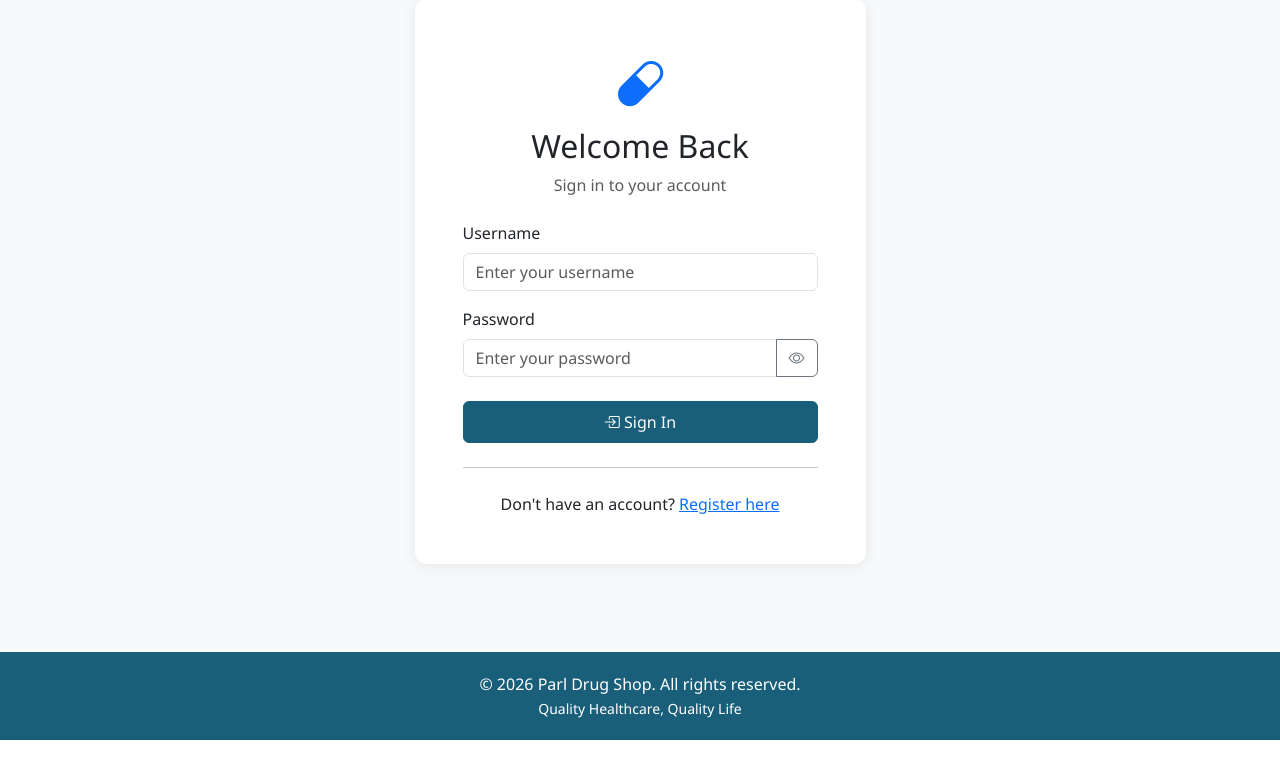
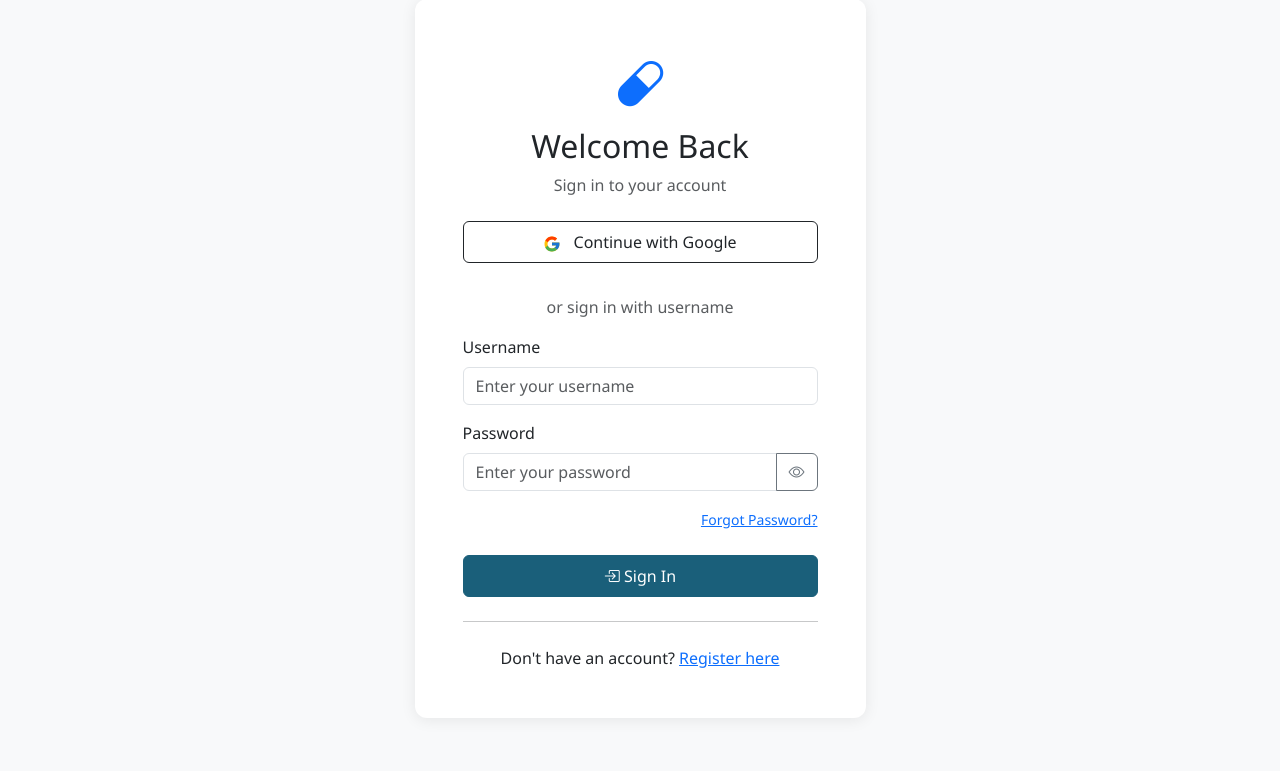
Before and after one commit to eroun01/dotar-drugshop, a Flask app: page /auth/login in a window 1280 px wide. Shown: the part 111-882 px from the top of the page. Before the commit the page ends 851 px from the top, so only its background shows below. Run offline with Flask 3, Linux system fonts and the light colour scheme; some libraries are stand-ins or nearby versions.

Commit message:
Add forgot password with email reset and Google OAuth login/registration

```diff
--- a/app/__init__.py
+++ b/app/__init__.py
@@ -2,11 +2,13 @@ from flask import Flask
 from flask_sqlalchemy import SQLAlchemy
 from flask_login import LoginManager
 from flask_wtf.csrf import CSRFProtect
+from flask_mail import Mail
 from config import Config
 
 db = SQLAlchemy()
 login_manager = LoginManager()
 csrf = CSRFProtect()
+mail = Mail()
 
 def create_app():
     app = Flask(__name__)
@@ -15,6 +17,7 @@ def create_app():
     db.init_app(app)
     login_manager.init_app(app)
     csrf.init_app(app)
+    mail.init_app(app)
 
     login_manager.login_view = 'auth.login'
     login_manager.login_message = 'Please log in to access this page.'
--- a/app/forms.py
+++ b/app/forms.py
@@ -9,6 +9,15 @@ from app.uganda_locations import get_district_choices
 class LoginForm(FlaskForm):
     username = StringField('Username', validators=[DataRequired(), Length(min=3, max=80)])
     password = PasswordField('Password', validators=[DataRequired()])
+
+
+class ForgotPasswordForm(FlaskForm):
+    email = StringField('Email', validators=[DataRequired(), Email()])
+
+
+class ResetPasswordForm(FlaskForm):
+    password = PasswordField('New Password', validators=[DataRequired(), Length(min=6)])
+    confirm_password = PasswordField('Confirm Password', validators=[DataRequired(), EqualTo('password')])
 
 
 class RegistrationForm(FlaskForm):
--- a/app/routes/auth.py
+++ b/app/routes/auth.py
@@ -1,10 +1,68 @@
-from flask import Blueprint, render_template, redirect, url_for, flash, request
+from flask import Blueprint, render_template, redirect, url_for, flash, request, current_app, session
 from flask_login import login_user, logout_user, login_required, current_user
-from app import db
+from flask_mail import Message
+from app import db, mail
 from app.models import User
-from app.forms import LoginForm, RegistrationForm
+from app.forms import LoginForm, RegistrationForm, ForgotPasswordForm, ResetPasswordForm
+import secrets
+import requests
 
 bp = Blueprint('auth', __name__, url_prefix='/auth')
+
+
+def send_reset_email(user):
+    """Send password reset email to user"""
+    token = user.get_reset_token()
+    reset_url = url_for('auth.reset_password', token=token, _external=True)
+
+    msg = Message(
+        'Password Reset Request - Dotar Drug Shop',
+        recipients=[user.email]
+    )
+    msg.body = f'''Hello {user.full_name},
+
+You requested a password reset for your Dotar Drug Shop account.
+
+Click the link below to reset your password:
+{reset_url}
+
+This link will expire in 30 minutes.
+
+If you did not request this, please ignore this email.
+
+Best regards,
+Dotar Drug Shop Team
+'''
+    msg.html = f'''
+    <div style="font-family: Arial, sans-serif; max-width: 600px; margin: 0 auto;">
+        <div style="background: #0d6efd; color: white; padding: 20px; text-align: center;">
+            <h1 style="margin: 0;">Dotar Drug Shop</h1>
+        </div>
+        <div style="padding: 30px; background: #f8f9fa;">
+            <h2>Password Reset Request</h2>
+            <p>Hello <strong>{user.full_name}</strong>,</p>
+            <p>You requested a password reset for your account.</p>
+            <p style="text-align: center; margin: 30px 0;">
+                <a href="{reset_url}" style="background: #0d6efd; color: white; padding: 12px 30px; text-decoration: none; border-radius: 5px; display: inline-block;">
+                    Reset Password
+                </a>
+            </p>
+            <p style="color: #666; font-size: 14px;">This link will expire in 30 minutes.</p>
+            <p style="color: #666; font-size: 14px;">If you did not request this, please ignore this email.</p>
+        </div>
+        <div style="background: #e9ecef; padding: 15px; text-align: center; font-size: 12px; color: #666;">
+            &copy; Dotar Drug Shop - Quality Healthcare, Quality Life
+        </div>
+    </div>
+    '''
+
+    try:
+        mail.send(msg)
+        return True
+    except Exception as e:
+        current_app.logger.error(f'Failed to send email: {e}')
+        return False
+
 
 @bp.route('/login', methods=['GET', 'POST'])
 def login():
@@ -37,6 +95,7 @@ def login():
 
     return render_template('auth/login.html', form=form)
 
+
 @bp.route('/register', methods=['GET', 'POST'])
 def register():
     if current_user.is_authenticated:
@@ -59,9 +118,172 @@ def register():
 
     return render_template('auth/register.html', form=form)
 
+
 @bp.route('/logout')
 @login_required
 def logout():
     logout_user()
     flash('You have been logged out.', 'info')
     return redirect(url_for('main.index'))
+
+
+@bp.route('/forgot-password', methods=['GET', 'POST'])
+def forgot_password():
+    if current_user.is_authenticated:
+        return redirect(url_for('main.index'))
+
+    form = ForgotPasswordForm()
+    if form.validate_on_submit():
+        user = User.query.filter_by(email=form.email.data).first()
+        if user:
+            if send_reset_email(user):
+                flash('A password reset link has been sent to your email.', 'success')
+            else:
+                flash('Failed to send email. Please try again later.', 'error')
+        else:
+            flash('A password reset link has been sent to your email if it exists.', 'success')
+        return redirect(url_for('auth.login'))
+
+    return render_template('auth/forgot_password.html', form=form)
+
+
+@bp.route('/reset-password/<token>', methods=['GET', 'POST'])
+def reset_password(token):
+    if current_user.is_authenticated:
+        return redirect(url_for('main.index'))
+
+    user = User.verify_reset_token(token)
+    if not user:
+        flash('Invalid or expired reset link.', 'error')
+        return redirect(url_for('auth.forgot_password'))
+
+    form = ResetPasswordForm()
+    if form.validate_on_submit():
+        user.set_password(form.password.data)
+        db.session.commit()
+        flash('Your password has been reset! You can now log in.', 'success')
+        return redirect(url_for('auth.login'))
+
+    return render_template('auth/reset_password.html', form=form)
+
+
+# Google OAuth Routes
+@bp.route('/google/login')
+def google_login():
+    if current_user.is_authenticated:
+        return redirect(url_for('main.index'))
+
+    google_client_id = current_app.config.get('GOOGLE_CLIENT_ID')
+    if not google_client_id:
+        flash('Google login is not configured.', 'error')
+        return redirect(url_for('auth.login'))
+
+    redirect_uri = url_for('auth.google_callback', _external=True)
+
+    google_auth_url = (
+        'https://accounts.google.com/o/oauth2/v2/auth?'
+        f'client_id={google_client_id}&'
+        f'redirect_uri={redirect_uri}&'
+        'response_type=code&'
+        'scope=openid%20email%20profile&'
+        'access_type=offline&'
+        'prompt=consent'
+    )
+
+    return redirect(google_auth_url)
+
+
+@bp.route('/google/callback')
+def google_callback():
+    code = request.args.get('code')
+    if not code:
+        flash('Google login failed.', 'error')
+        return redirect(url_for('auth.login'))
+
+    google_client_id = current_app.config.get('GOOGLE_CLIENT_ID')
+    google_client_secret = current_app.config.get('GOOGLE_CLIENT_SECRET')
+    redirect_uri = url_for('auth.google_callback', _external=True)
+
+    # Exchange code for tokens
+    token_url = 'https://oauth2.googleapis.com/token'
+    token_data = {
+        'code': code,
+        'client_id': google_client_id,
+        'client_secret': google_client_secret,
+        'redirect_uri': redirect_uri,
+        'grant_type': 'authorization_code'
+    }
+
+    try:
+        token_response = requests.post(token_url, data=token_data)
+        token_json = token_response.json()
+
+        if 'access_token' not in token_json:
+            flash('Google login failed.', 'error')
+            return redirect(url_for('auth.login'))
+
+        access_token = token_json['access_token']
+
+        # Get user info from Google
+        userinfo_url = 'https://www.googleapis.com/oauth2/v2/userinfo'
+        headers = {'Authorization': f'Bearer {access_token}'}
+        userinfo_response = requests.get(userinfo_url, headers=headers)
+        userinfo = userinfo_response.json()
+
+        google_id = userinfo.get('id')
+        email = userinfo.get('email')
+        name = userinfo.get('name')
+        picture = userinfo.get('picture')
+
+        if not email:
+            flash('Could not get email from Google.', 'error')
+            return redirect(url_for('auth.login'))
+
+        # Check if user exists by Google ID
+        user = User.query.filter_by(google_id=google_id).first()
+
+        if not user:
+            # Check if user exists by email
+            user = User.query.filter_by(email=email).first()
+
+            if user:
+                # Link Google account to existing user
+                user.google_id = google_id
+                if picture:
+                    user.profile_pic = picture
+                db.session.commit()
+            else:
+                # Create new user
+                username = email.split('@')[0]
+                base_username = username
+                counter = 1
+                while User.query.filter_by(username=username).first():
+                    username = f'{base_username}{counter}'
+                    counter += 1
+
+                user = User(
+                    username=username,
+                    email=email,
+                    full_name=name or email.split('@')[0],
+                    google_id=google_id,
+                    profile_pic=picture,
+                    role='patient'
+                )
+                db.session.add(user)
+                db.session.commit()
+
+        if not user.is_active:
+            flash('Your account has been deactivated. Please contact admin.', 'error')
+            return redirect(url_for('auth.login'))
+
+        login_user(user, remember=True)
+        flash(f'Welcome, {user.full_name}!', 'success')
+
+        if user.is_staff():
+            return redirect(url_for('admin.dashboard'))
+        return redirect(url_for('patient.dashboard'))
+
+    except Exception as e:
+        current_app.logger.error(f'Google OAuth error: {e}')
+        flash('Google login failed. Please try again.', 'error')
+        return redirect(url_for('auth.login'))
--- a/app/templates/auth/login.html
+++ b/app/templates/auth/login.html
@@ -14,6 +14,21 @@
                         <p class="text-muted">Sign in to your account</p>
                     </div>
 
+                    <!-- Google Sign In Button -->
+                    <a href="{{ url_for('auth.google_login') }}" class="btn btn-outline-dark w-100 py-2 mb-3">
+                        <svg xmlns="http://www.w3.org/2000/svg" width="18" height="18" viewBox="0 0 48 48" class="me-2">
+                            <path fill="#FFC107" d="M43.611,20.083H42V20H24v8h11.303c-1.649,4.657-6.08,8-11.303,8c-6.627,0-12-5.373-12-12c0-6.627,5.373-12,12-12c3.059,0,5.842,1.154,7.961,3.039l5.657-5.657C34.046,6.053,29.268,4,24,4C12.955,4,4,12.955,4,24c0,11.045,8.955,20,20,20c11.045,0,20-8.955,20-20C44,22.659,43.862,21.35,43.611,20.083z"/>
+                            <path fill="#FF3D00" d="M6.306,14.691l6.571,4.819C14.655,15.108,18.961,12,24,12c3.059,0,5.842,1.154,7.961,3.039l5.657-5.657C34.046,6.053,29.268,4,24,4C16.318,4,9.656,8.337,6.306,14.691z"/>
+                            <path fill="#4CAF50" d="M24,44c5.166,0,9.86-1.977,13.409-5.192l-6.19-5.238C29.211,35.091,26.715,36,24,36c-5.202,0-9.619-3.317-11.283-7.946l-6.522,5.025C9.505,39.556,16.227,44,24,44z"/>
+                            <path fill="#1976D2" d="M43.611,20.083H42V20H24v8h11.303c-0.792,2.237-2.231,4.166-4.087,5.571c0.001-0.001,0.002-0.001,0.003-0.002l6.19,5.238C36.971,39.205,44,34,44,24C44,22.659,43.862,21.35,43.611,20.083z"/>
+                        </svg>
+                        Continue with Google
+                    </a>
+
+                    <div class="text-center my-3">
+                        <span class="text-muted">or sign in with username</span>
+                    </div>
+
                     <form method="POST" action="{{ url_for('auth.login') }}">
                         {{ form.hidden_tag() }}
 
@@ -25,7 +40,7 @@
                             {% endfor %}
                         </div>
 
-                        <div class="mb-4">
+                        <div class="mb-3">
                             <label class="form-label">{{ form.password.label.text }}</label>
                             <div class="input-group">
                                 {{ form.password(class="form-control", placeholder="Enter your password", id="password") }}
@@ -36,6 +51,10 @@
                             {% for error in form.password.errors %}
                                 <div class="text-danger small">{{ error }}</div>
                             {% endfor %}
+                        </div>
+
+                        <div class="mb-4 text-end">
+                            <a href="{{ url_for('auth.forgot_password') }}" class="text-primary small">Forgot Password?</a>
                         </div>
 
                         <button type="submit" class="btn btn-primary w-100 py-2">
--- a/requirements.txt
+++ b/requirements.txt
@@ -7,3 +7,7 @@ email-validator==2.1.0
 python-dotenv==1.0.0
 gunicorn==21.2.0
 psycopg2-binary==2.9.10
+Flask-Mail==0.10.0
+itsdangerous==2.1.2
+Authlib==1.3.0
+requests==2.31.0
```
Also changed, not shown: app/models.py (+24 -1 lines), app/templates/auth/forgot_password.html (added, +44 -0 lines), app/templates/auth/register.html (+15 -0 lines), app/templates/auth/reset_password.html (added, +80 -0 lines), config.py (+12 -0 lines).
